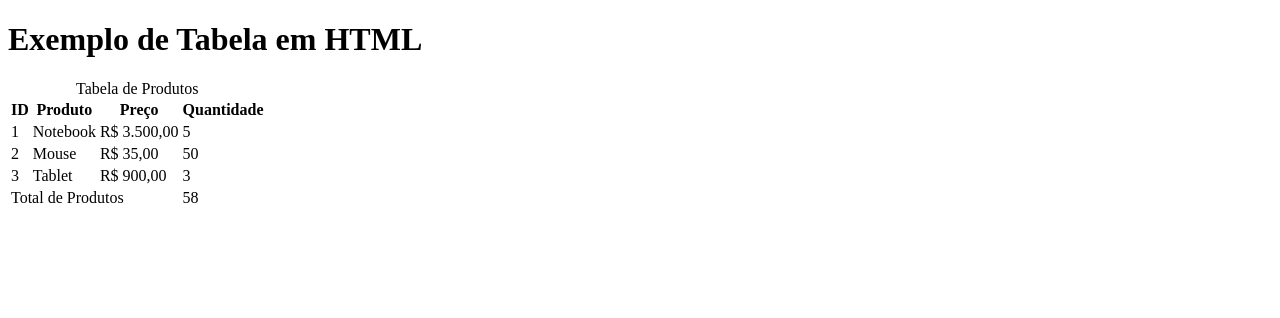
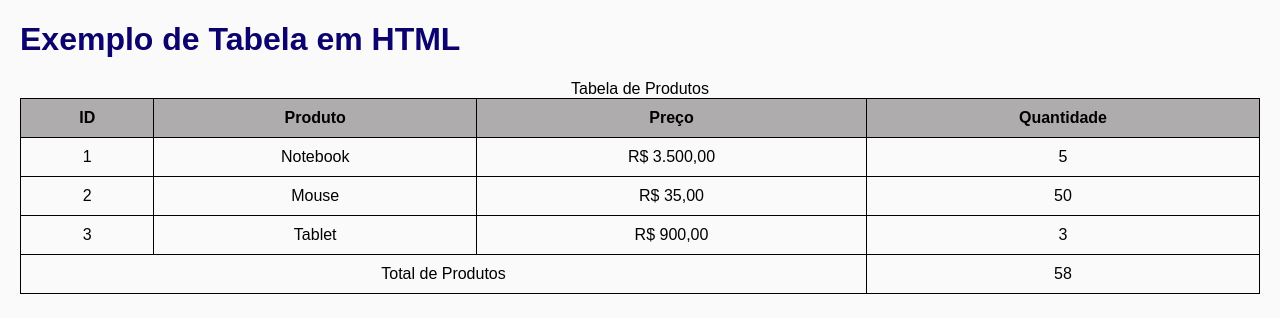
Before and after one commit to professor-wanderson-timoteo/html-css, a plain HTML site: page tabela.html in a window 1280 px wide. Drawn offline with Linux system fonts and the light colour scheme.

Commit message:
add estilo em tabela

```diff
--- a/tabela.html
+++ b/tabela.html
@@ -4,9 +4,29 @@
   <meta charset="UTF-8">
   <meta name="viewport" content="width=device-width, initial-scale=1.0">
   <title>Exemplo de Tabela em HTML</title>
+  <style>
+    body{
+      background-color: #fafafa;
+      margin: 20px;
+      font-family: Arial, Helvetica, sans-serif;
+    }
+    table{
+      width: 100%;
+      border-collapse: collapse;
+      margin-top: 20px;
+    }
+    th, td{
+      border: 1px solid #000;
+      padding: 10px;
+      text-align: center;
+    }
+    th{
+      background-color: #aeacac;
+    }
+  </style>
 </head>
 <body>
-  <h1>Exemplo de Tabela em HTML</h1>
+  <h1 style="color: rgb(11, 2, 109);">Exemplo de Tabela em HTML</h1>
 
   <table>
     <caption>Tabela de Produtos</caption>
```
